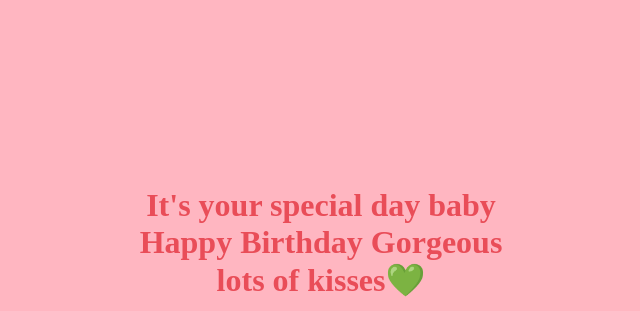
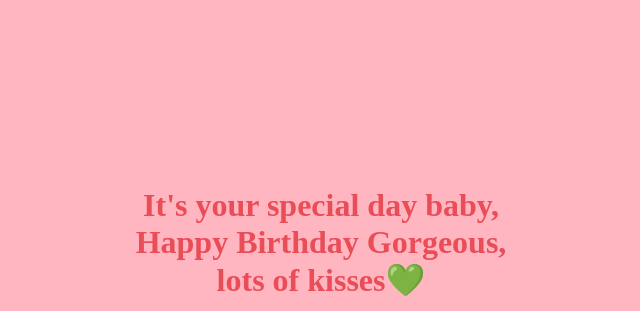
Before and after one commit to yoodow/flowers, a plain HTML site: page index1.html in a window 1280 px wide. Both pictures are taken after a click on the button "Yes". Shown: the top 311 px of the page, 319-959 px from the left. Drawn offline with Linux system fonts and the light colour scheme.

Commit message:
Update index1.html

```diff
--- a/index1.html
+++ b/index1.html
@@ -90,7 +90,7 @@
         const gif = document.querySelector(".gif");
 
         yesBtn.addEventListener("click", () => {
-            question.innerHTML = "It's your special day baby Happy Birthday Gorgeous lots of kisses💚";
+            question.innerHTML = "It's your special day baby, Happy Birthday Gorgeous, lots of kisses💚";
             gif.src = "https://media3.giphy.com/media/v1.Y2lkPTc5MGI3NjExdW1raGZubHV3ejl5eGI3MTlhNDBnY3BhZHEzdDlzeDQ0M2Z1bmprbCZlcD12MV9pbnRlcm5hbF9naWZfYnlfaWQmY3Q9Zw/P1VHfCYElFTcQ/giphy.webp";
             gif.removeEventListener("click", navigateToNextPage);
             gif.style.cursor = "pointer";
```
